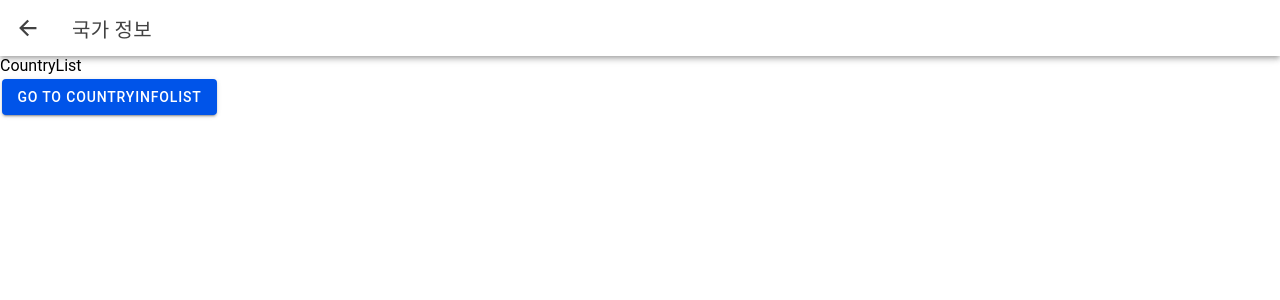
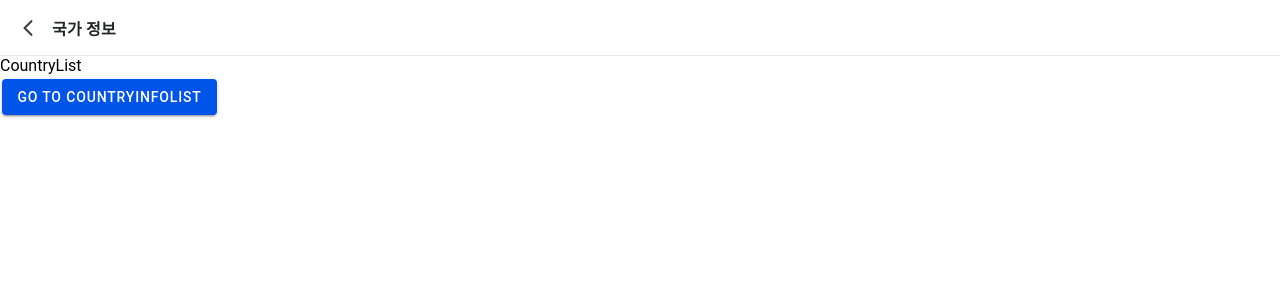
Before and after one commit to sikchul/ko-bridge-app, a React (Vite) app: page /home in a window 1280 px wide. Both pictures are taken after a click on the element 556 px from the left and 762 px from the top of the page. Shown: the top 300 px of the page. Built offline with nearby package versions, Linux system fonts and the light colour scheme.

Commit message:
update shared header style

```diff
--- a/src/pages/CoummunityList.tsx
+++ b/src/pages/CoummunityList.tsx
@@ -1,6 +1,6 @@
 import { IonPage, IonContent } from '@ionic/react';
 import { ROUTE } from '@shared/constants/route';
-import SharedHeader from '@widgets/header/shared-header/ui/SharedHeader';
+import { SharedHeader } from '@widgets/header/shared-header';
 
 interface CommunityListProps {}
 
--- a/src/pages/DevcoopVideoList.tsx
+++ b/src/pages/DevcoopVideoList.tsx
@@ -1,6 +1,6 @@
 import { IonPage, IonContent } from '@ionic/react';
 import { ROUTE } from '@shared/constants/route';
-import SharedHeader from '@widgets/header/shared-header/ui/SharedHeader';
+import { SharedHeader } from '@widgets/header/shared-header';
 
 interface DevcoopVideoListProps {}
 
--- a/src/pages/country/CountryInfo.tsx
+++ b/src/pages/country/CountryInfo.tsx
@@ -1,6 +1,6 @@
 import { IonPage, IonContent } from '@ionic/react';
 import { ROUTE } from '@shared/constants/route';
-import SharedHeader from '@widgets/header/shared-header/ui/SharedHeader';
+import { SharedHeader } from '@widgets/header/shared-header';
 import { type RouteComponentProps } from 'react-router-dom';
 
 interface CountryInfoProps extends RouteComponentProps {}
--- a/src/pages/country/CountryInfoList.tsx
+++ b/src/pages/country/CountryInfoList.tsx
@@ -1,6 +1,6 @@
 import { IonPage, IonContent, IonButton } from '@ionic/react';
 import { COUNTRY_INFO_DATA, ROUTE } from '@shared/constants/route';
-import SharedHeader from '@widgets/header/shared-header/ui/SharedHeader';
+import { SharedHeader } from '@widgets/header/shared-header';
 import { type RouteComponentProps } from 'react-router-dom';
 
 interface CountryInfoListProps extends RouteComponentProps {}
--- a/src/pages/country/CountryList.tsx
+++ b/src/pages/country/CountryList.tsx
@@ -1,6 +1,6 @@
 import { IonButton, IonContent, IonPage } from '@ionic/react';
 import { ROUTE } from '@shared/constants/route';
-import SharedHeader from '@widgets/header/shared-header/ui/SharedHeader';
+import { SharedHeader } from '@widgets/header/shared-header';
 import { type RouteComponentProps } from 'react-router-dom';
 
 interface CountryListProps extends RouteComponentProps {}
--- /dev/null
+++ b/src/widgets/header/shared-header/index.ts
@@ -0,0 +1 @@
+export { default as SharedHeader } from './ui/SharedHeader';
--- /dev/null
+++ b/src/widgets/header/shared-header/ui/SharedHeader.module.scss
@@ -0,0 +1,11 @@
+.toolbar {
+  --border-color: #e5e7eb;
+  --border-width: 0 0 1px 0;
+  --border-style: solid;
+}
+
+.title {
+  font-size: 16px;
+  font-weight: 600;
+  --color: var(--ion-color-dark);
+}
--- a/src/widgets/header/shared-header/ui/SharedHeader.tsx
+++ b/src/widgets/header/shared-header/ui/SharedHeader.tsx
@@ -1,17 +1,24 @@
 import { IonBackButton, IonButtons, IonHeader, IonTitle, IonToolbar } from '@ionic/react';
+import { ROUTE } from '@shared/constants/route';
+import { chevronBackOutline } from 'ionicons/icons';
+
+import styles from './SharedHeader.module.scss';
 
 interface SharedHeaderProps {
   title: string;
+  defaultHref?: string;
 }
 
-export default function SharedHeader({ title }: SharedHeaderProps) {
+export default function SharedHeader({ title, defaultHref = ROUTE.HOME.path }: SharedHeaderProps) {
   return (
-    <IonHeader>
-      <IonToolbar>
+    <IonHeader className="ion-no-border" collapse="fade">
+      <IonToolbar className={styles.toolbar}>
         <IonButtons slot="start">
-          <IonBackButton></IonBackButton>
+          <IonBackButton icon={chevronBackOutline} defaultHref={defaultHref} />
         </IonButtons>
-        <IonTitle>{title}</IonTitle>
+        <IonTitle className={`${styles.title} ion-no-padding`} size="small">
+          {title}
+        </IonTitle>
       </IonToolbar>
     </IonHeader>
   );
```
